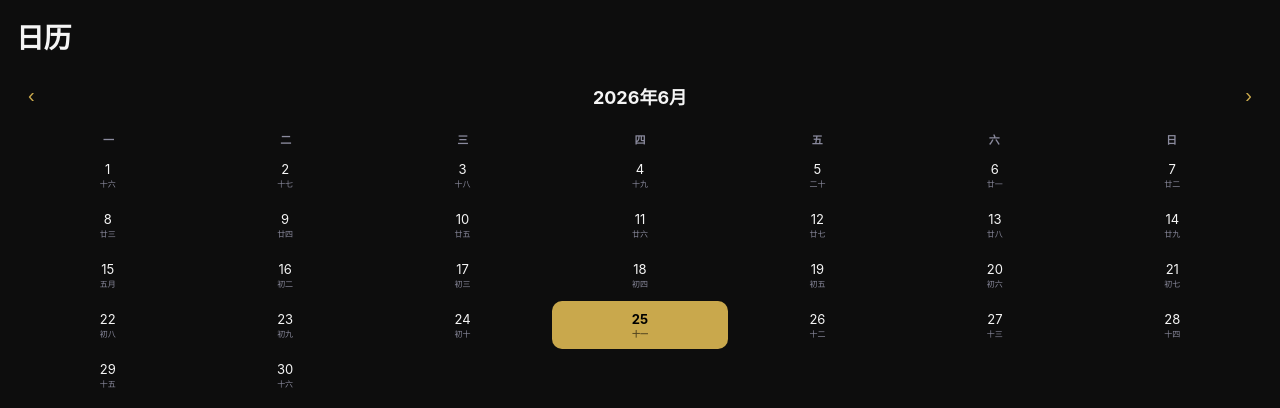
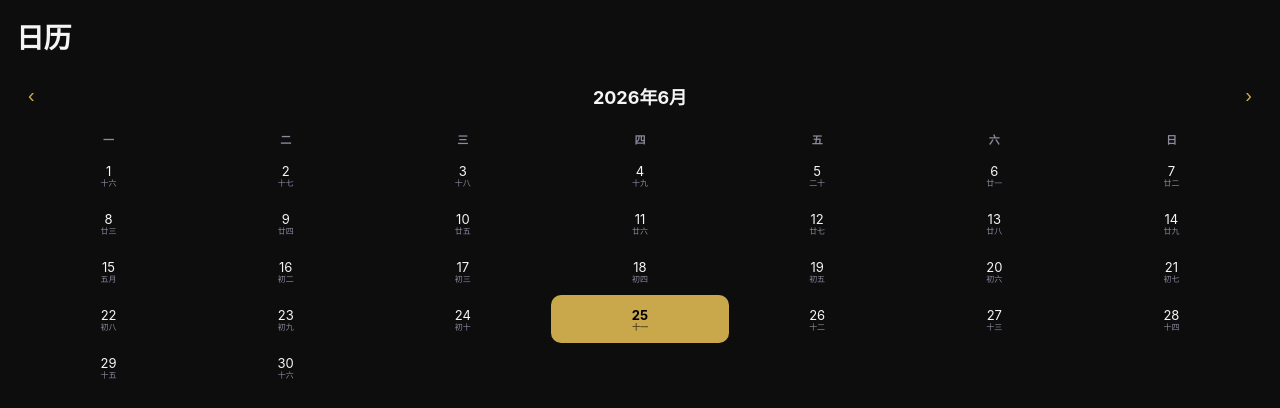
Before and after one commit to fionaisyukin-code/remind, a plain HTML site: page index.html in a window 1280 px wide. Shown: the top 408 px of the page. Drawn offline with Linux system fonts and the light colour scheme.

Commit message:
修复有事件标记的行高被撑开：overflow:hidden+gap:0+dots居中

```diff
--- a/index.html
+++ b/index.html
@@ -33,15 +33,15 @@ body{font-family:-apple-system,BlinkMacSystemFont,sans-serif;background:var(--bg
 .cal-nav button{background:none;border:none;color:var(--accent);font-size:20px;cursor:pointer;padding:8px 12px}
 .cal-weekdays{display:grid;grid-template-columns:repeat(7,1fr);text-align:center;margin-bottom:4px;padding:0 4px}
 .cal-weekdays span{font-size:11px;color:var(--sub);font-weight:600}
-.cal-grid{display:grid;grid-template-columns:repeat(7,1fr);grid-auto-rows:48px;gap:2px;margin-bottom:20px;padding:0 4px}
-.cal-day{display:flex;flex-direction:column;align-items:center;justify-content:center;border-radius:10px;cursor:pointer;position:relative;font-size:13px;transition:all .15s;width:100%;height:100%}
-.cal-day .lunar{font-size:8px;color:var(--sub);margin-top:1px;white-space:nowrap}
+.cal-grid{display:grid;grid-template-columns:repeat(7,1fr);grid-auto-rows:48px;gap:0;margin-bottom:20px;padding:0 4px}
+.cal-day{position:relative;display:flex;flex-direction:column;align-items:center;justify-content:center;border-radius:10px;cursor:pointer;font-size:13px;transition:all .15s;overflow:hidden}
+.cal-day .lunar{font-size:8px;color:var(--sub);margin-top:0px;white-space:nowrap;line-height:1}
 .cal-day.selected .lunar{color:rgba(0,0,0,0.6)}
 .cal-day:hover{background:var(--card)}
 .cal-day.today{color:var(--accent);font-weight:700}
 .cal-day.selected{background:var(--accent);color:#000;font-weight:700}
 .cal-day.empty{pointer-events:none}
-.cal-dots{display:flex;gap:2px;position:absolute;bottom:3px}
+.cal-dots{display:flex;gap:2px;position:absolute;bottom:2px;left:50%;transform:translateX(-50%)}
 .cal-dots .dot{width:4px;height:4px;border-radius:50%}
 .cal-dots .dot.day-dot{background:var(--danger)}
 .cal-dots .dot.task-dot{background:var(--success)}
```
